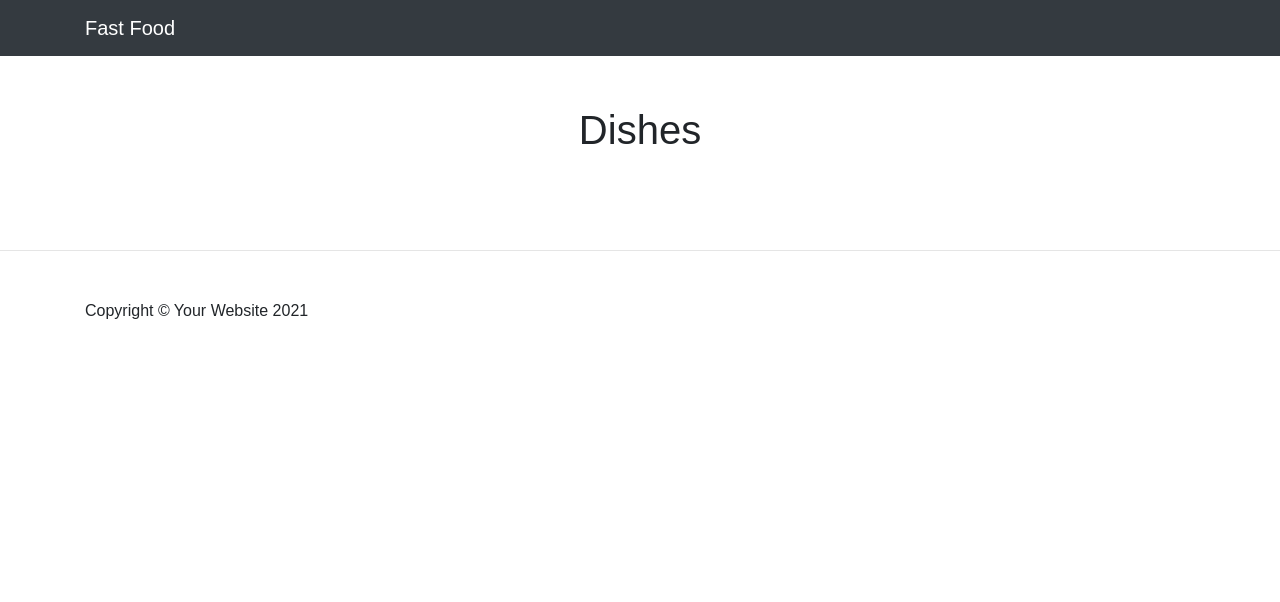
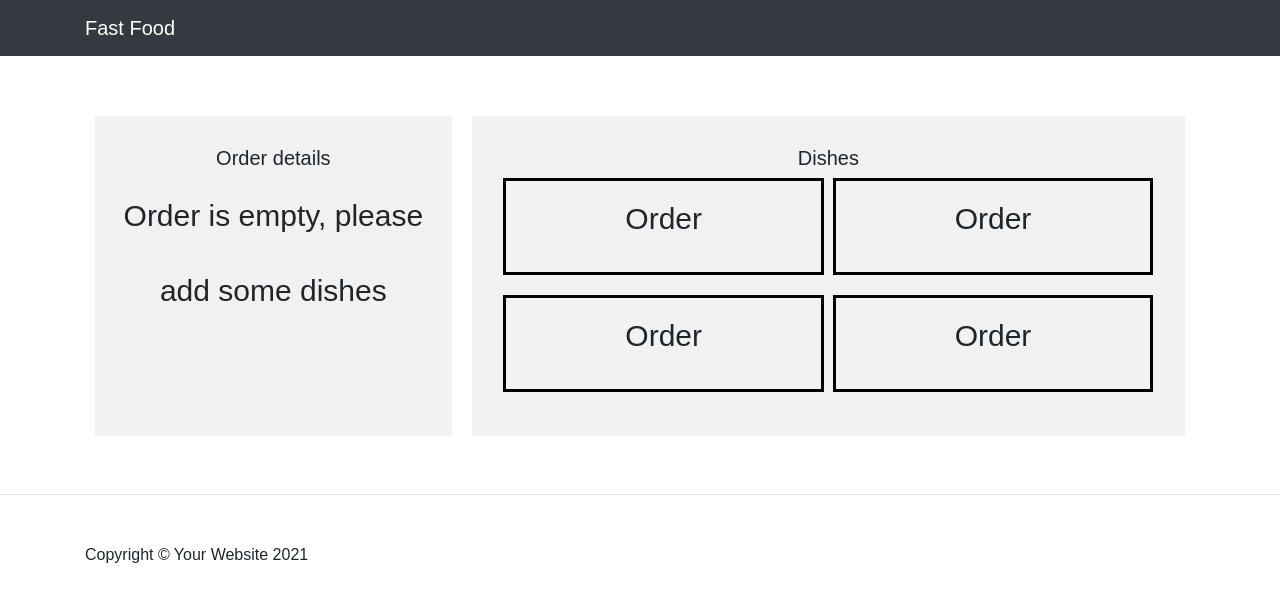
Before and after one commit to amirAkhmetzhanov94/fastfood, a Django app: page / in a window 1280 px wide. Shown: the top 602 px of the page. Run offline with Django 3.2, Linux system fonts and the light colour scheme.

Commit message:
Набросал макет главной страницы

```diff
--- a/source/webapp/static/css/main.css
+++ b/source/webapp/static/css/main.css
@@ -10,6 +10,35 @@ nav{
     margin-bottom: 50px;
 }
 
-h1.main_page{
-    text-align: center
+.flex-container {
+  display: flex;
+  flex-wrap: nowrap;
+
 }
+
+.flex-container > div {
+  background-color: #f1f1f1;
+  margin: 10px;
+  text-align: center;
+  line-height: 75px;
+  font-size: 30px;
+  height: 20rem;
+}
+div.order_details{
+    width: 50%;
+}
+div.dishes{
+    width: 100%;
+}
+
+h5.orders_title, h5.dishes_title{
+    padding-top: 30px;
+}
+
+div.order_block{
+    display: inline-block;
+    width: 45%;
+    border-style: solid;
+    border-color: black;
+    margin-bottom: 20px;
+}
--- a/source/webapp/templates/index.html
+++ b/source/webapp/templates/index.html
@@ -3,7 +3,25 @@
 {% block title %}Main page{% endblock %}
 
 {% block content %}
-    <h1 class="main_page">Dishes</h1>
-    <div class="row mt-5">
+<div class="flex-container">
+  <div class="order_details">
+    <h5 class="orders_title">Order details</h5>
+    <p>Order is empty, please add some dishes</p>
+  </div>
+  <div class="dishes">
+    <h5 class="dishes_title">Dishes</h5>
+    <div class="order_block">
+      <p>Order</p>
     </div>
+    <div class="order_block">
+      <p>Order</p>
+    </div>
+    <div class="order_block">
+      <p>Order</p>
+    </div>
+    <div class="order_block">
+      <p>Order</p>
+    </div>
+  </div>
+</div>
 {% endblock %}
```
